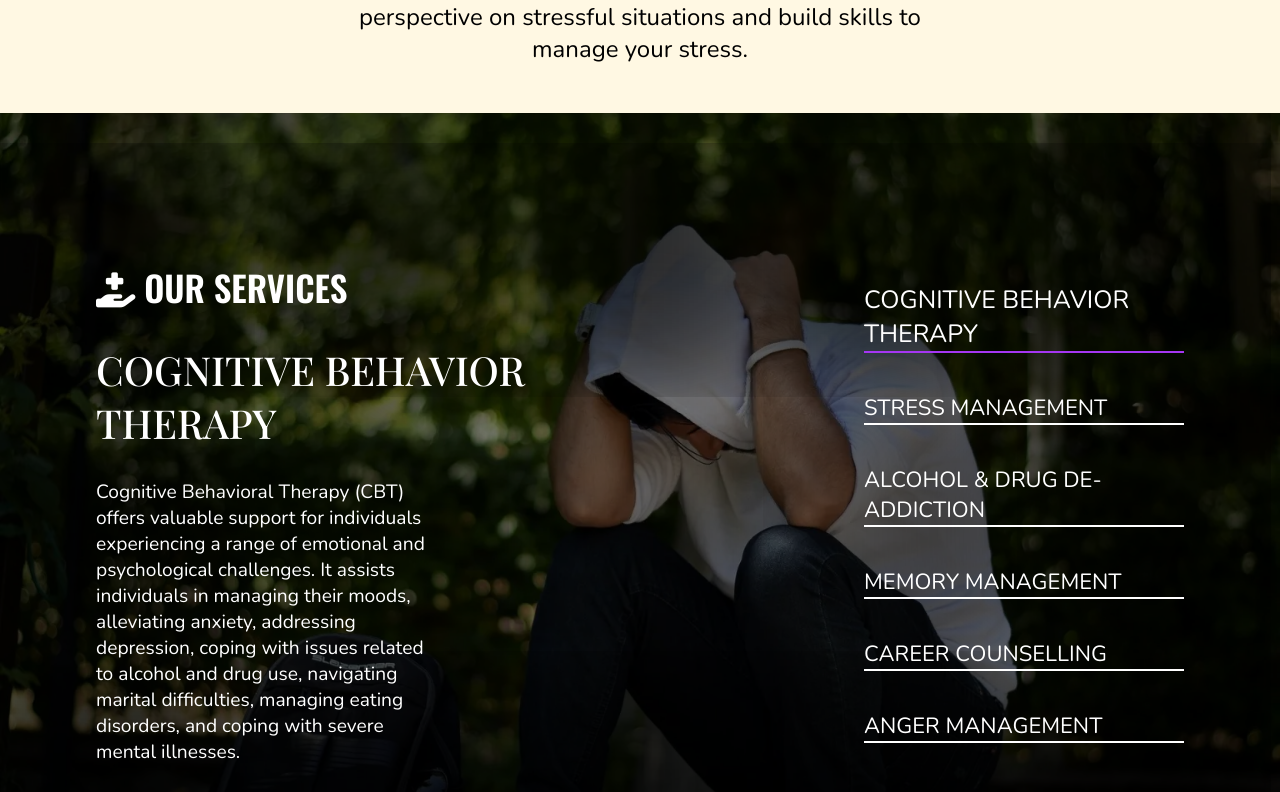
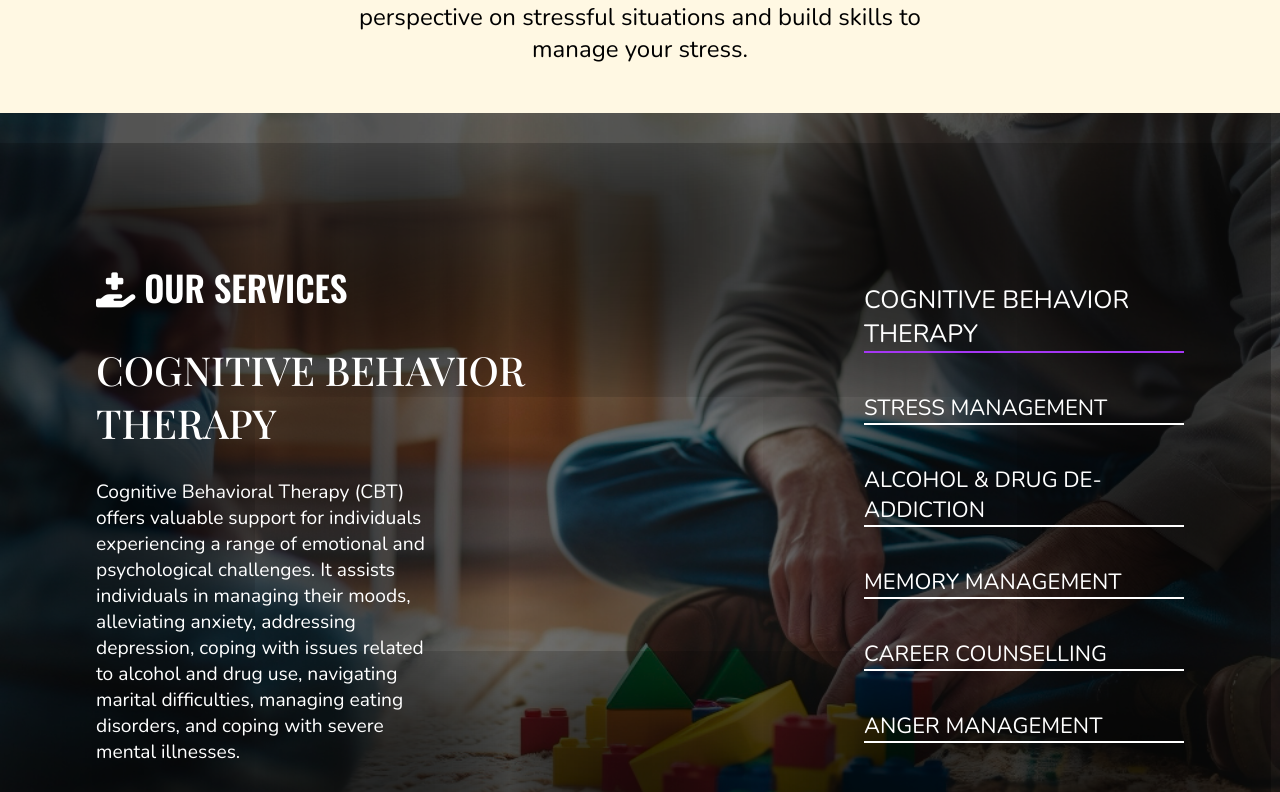
Before and after one commit to aniketraut16/thebraintake, a React app: page / in a window 1280 px wide. Shown: the part 1128-1920 px from the top of the page. Built offline with nearby package versions, Linux system fonts and the light colour scheme; a web font is replaced by a local one.

Commit message:
Made Changes

```diff
--- a/src/Components/Home/Services.jsx
+++ b/src/Components/Home/Services.jsx
@@ -1,18 +1,11 @@
-import React, { useState, useRef, useEffect } from "react";
+import React, { useState } from "react";
 import { Link } from "react-router-dom";
-
-// import serviceimg1 from "../../../public"/assets/Images/Home/service1.webp";
-// import serviceimg2 from "../../../public"/assets/Images/Home/service2.png";
-// import serviceimg3 from "../../../public"/assets/Images/Home/service3.jpg";
-// import serviceimg4 from "../../../public"/assets/Images/Home/service4.jpg";
-// import serviceimg5 from "../../../public"/assets/Images/Home/service5.jpg";
-// import serviceimg6 from "../../../public"/assets/Images/Home/service6.jpg";
 
 function HomeServices() {
   const [sections, setSections] = useState([
     {
       title: "Cognitive Behavior Therapy",
-      bg: `${process.env.PUBLIC_URL}/assets/Images/Home/service1.webp`,
+      bg: `${process.env.PUBLIC_URL}/assets/Images/Home/service1.jpg`,
       info: "Cognitive Behavioral Therapy (CBT) offers valuable support for individuals experiencing a range of emotional and psychological challenges. It assists individuals in managing their moods, alleviating anxiety, addressing depression, coping with issues related to alcohol and drug use, navigating marital difficulties, managing eating disorders, and coping with severe mental illnesses.",
       active: true,
       to: "/uniquefeature/cbt",
@@ -53,55 +46,6 @@ function HomeServices() {
       to: "/uniquefeature/anxietycounseling",
     },
   ]);
-  const [isVisible, setIsVisible] = useState(false);
-
-  // const infoTabRef = useRef(null);
-  // const introNavRef = useRef(null);
-
-  // useEffect(() => {
-  //   const observer = new IntersectionObserver(
-  //     (entries) => {
-  //       setIsVisible(entries[0].isIntersecting);
-  //     },
-  //     { threshold: 0.2 }
-  //   );
-
-  //   const infoTabElement = infoTabRef.current;
-  //   const introNavElement = introNavRef.current;
-
-  //   if (infoTabElement && introNavElement) {
-  //     observer.observe(infoTabElement);
-  //     observer.observe(introNavElement);
-  //   }
-
-  //   return () => {
-  //     if (infoTabElement && introNavElement) {
-  //       observer.unobserve(infoTabElement);
-  //       observer.unobserve(introNavElement);
-  //     }
-  //   };
-  // }, []);
-
-  // useEffect(() => {
-  //   if (isVisible) {
-  //     const infoTabElement = infoTabRef.current;
-  //     const introNavElement = introNavRef.current;
-
-  //     if (infoTabElement && introNavElement) {
-  //       infoTabElement.style.transform = "translateX(0)";
-  //       introNavElement.style.transform = "translateX(0)";
-  //     }
-  //   } else {
-  //     const infoTabElement = infoTabRef.current;
-  //     const introNavElement = introNavRef.current;
-
-  //     if (infoTabElement && introNavElement) {
-  //       infoTabElement.style.transform = "translateX(-5em)";
-  //       introNavElement.style.transform = "translateX(5em)";
-  //     }
-  //   }
-  // }, [isVisible]);
-
   const handleSectionHover = (index) => {
     const updatedSections = sections.map((section, i) => ({
       ...section,
```
Also changed, not shown: public/assets/Images/Home/service1.jpg (added).
